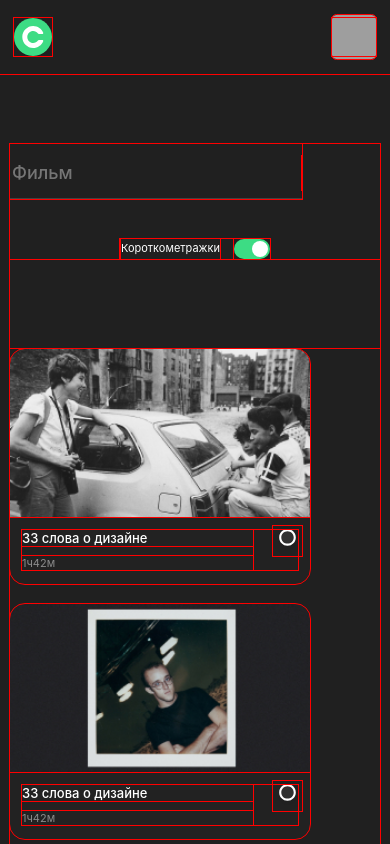
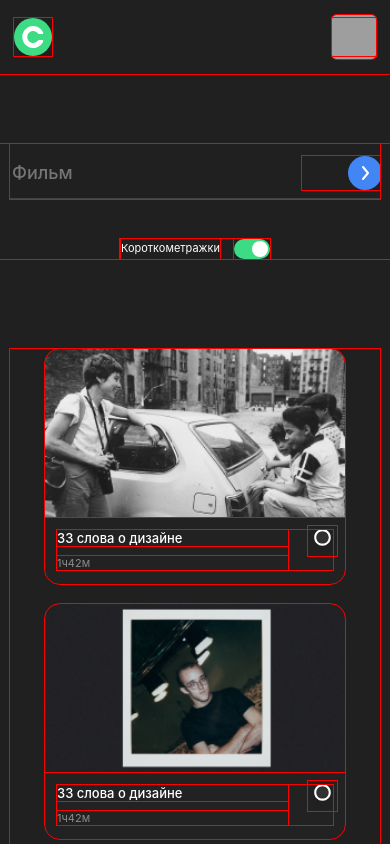
Before and after one commit to Kelendis2/movies-explorer-frontend, a React (Create React App) app: page /saved-movies in a window 390 px wide. Shown: the top 844 px of the page. Built offline with nearby package versions, Linux system fonts and the light colour scheme; grey boxes are pictures that could not be loaded.

Commit message:
320 and 768 movie

```diff
--- a/src/components/Movies/FilterCheckbox/FilterCheckbox.css
+++ b/src/components/Movies/FilterCheckbox/FilterCheckbox.css
@@ -1,6 +1,6 @@
 .filterCheckbox {
   max-width: 1140px;
-  margin: 30px auto 0;
+  margin: 30px 0 0;
   display: flex;
   gap: 14px;
   color: #fff;
@@ -23,7 +23,7 @@
 }
 @media screen and (max-width: 768px) {
   .filterCheckbox {
-    margin: 27px 0 0;
+    margin: 27px 30px 0;
     flex-direction: row-reverse;
     justify-content: end;
   }
--- a/src/components/Movies/Movies.css
+++ b/src/components/Movies/Movies.css
@@ -1,22 +1,15 @@
 .movies {
-  margin: 0 70px;
+  margin: 0 auto;
   padding: 0;
   background-color: #202020;
   display: flex;
   flex-direction: column;
   justify-content: center;
+  max-width: 1140px;
 }
-
-@media screen and (max-width: 768px){
-  .movies {
-    margin: 0 30px;
-
+@media screen and (max-width: 600px) {
+  .movies{
+    margin: 50px auto;
   }
 
 }
-@media screen and (max-width: 600px) {
-  .movies {
-    margin: 0 10px;
-
-  }
-}
--- a/src/components/Movies/MoviesCard/MoviesCard.css
+++ b/src/components/Movies/MoviesCard/MoviesCard.css
@@ -1,7 +1,7 @@
 .moviesCard {
   width: 270px;
   height: 218px;
-  margin: 0;
+  margin: 0 auto;
   border-radius: 10px;
   background-color: #222;
   border-radius: 15px;
@@ -46,11 +46,11 @@
   background-size: contain;
 }
 
-@media screen and (max-width: 900px) {
+@media screen and (max-width: 1040px) {
   .moviesCard {
     width: 339px;
     height: 257px;
-    margin: 0;
+    margin: 0 auto;
     border-radius: 10px;
     background-color: #222;
     border-radius: 15px;
@@ -67,7 +67,7 @@
   .moviesCard {
     width: 270px;
     height: 235px;
-    margin: 0;
+    margin: 0 auto;
     border-radius: 10px;
     background-color: #222;
     border-radius: 15px;
@@ -79,11 +79,11 @@
   }
 
 }
-@media screen and (max-width: 500px) {
+@media screen and (max-width: 640px) {
   .moviesCard {
     width: 300px;
     height: 235px;
-    margin: 0;
+    margin: 0 auto;
     border-radius: 10px;
     background-color: #222;
     border-radius: 15px;
--- a/src/components/Movies/MoviesCardList/MoviesCardList.css
+++ b/src/components/Movies/MoviesCardList/MoviesCardList.css
@@ -20,32 +20,23 @@
     grid-template-columns: repeat(3, 1fr);
   }
 }
+
 @media screen and (max-width: 1040px) {
-  .moviesCardList {
-    margin: 130px auto 0;
-    padding: 0 30px 0;
-    grid-template-columns: repeat(2, 1fr);
-  }
-}
-
-
-@media screen and (max-width: 768px) {
   .moviesCardList {
     margin: 130px 30px 0;
     padding: 0;
     grid-template-columns: repeat(2, 1fr);
     row-gap: 36px;
     column-gap: 30px;
-    max-width: 708px;
-
   }
 }
 
 
-@media screen and (max-width: 600px) {
+@media screen and (max-width: 640px) {
   .moviesCardList {
-    margin: 90px auto 0;
+    margin: 90px 10px 0;
     grid-template-columns: repeat(1, 1fr);
     row-gap: 20px;
+
   }
 }
--- a/src/components/Movies/SearchForm/SearchForm.css
+++ b/src/components/Movies/SearchForm/SearchForm.css
@@ -4,7 +4,7 @@
   padding: 0;
 }
 .serach__form {
-  margin: 53px 0 0 0;
+  margin: 53px 0 0;
   display: flex;
   gap: 5px;
   max-width: 1140px;
@@ -44,11 +44,8 @@
   opacity: 0.8;
 }
 @media screen and (max-width: 768px) {
-  .serach {
-    margin: 0 30px 0;
-  }
   .serach__form {
-    margin: 55px 0 0 0;
+    margin: 55px 30px 0;
   }
   .serach__form_button {
     margin: 22px 0 0;
@@ -73,6 +70,6 @@
     max-width: 292px;
   }
   .serach__form {
-    max-width: 292px;
+    margin: 5px 10px;
   }
 }
--- a/src/components/SavedMovies/SavedMovies.css
+++ b/src/components/SavedMovies/SavedMovies.css
@@ -1,17 +1,13 @@
 .savedMovies {
   max-width: 1140px;
-  margin: 0 70px;
+  margin: 0 auto;
   padding: 0;
   padding-bottom: 240px;
 }
-@media screen and (max-width: 768px) {
-  .savedMovies {
-    margin: 0 30px;
-  }
-}
+
 @media screen and (max-width: 600px) {
   .savedMovies {
-    margin: 70px 10px;
+    margin: 70px auto;
     padding-bottom: 205px;
   }
 }
```
